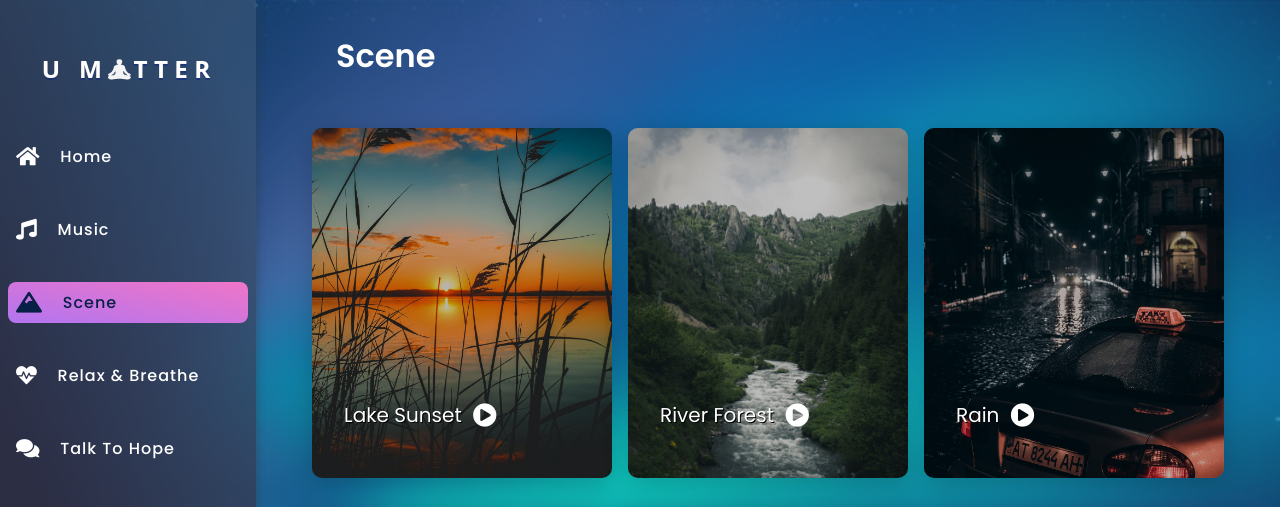
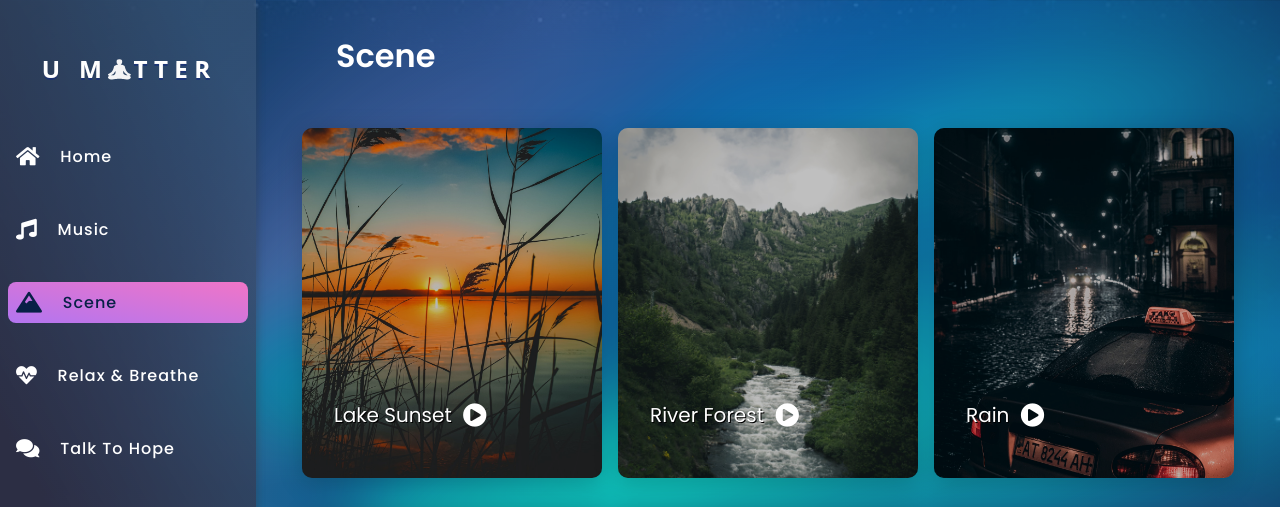
Before and after one commit to mann2moon/meditation-app, a plain HTML site: page scene.html in a window 1280 px wide. Shown: the top 507 px of the page. Drawn offline with Linux system fonts and the light colour scheme; grey boxes are pictures that could not be loaded.

Commit message:
meditation-app

```diff
--- a/css/style.css
+++ b/css/style.css
@@ -959,6 +959,7 @@ a {
 }
 .scene-cards {
   max-width: 300px;
+  width: 300px;
   height: 350px;
   border-radius: 10px;
   z-index: 1;
@@ -966,6 +967,11 @@ a {
   box-shadow: 0 5px 25px rgba(0 0 0 / 20%);
   transition: 0.3s ease;
   margin: 1rem 0.5rem;
+}
+.scene-cards img {
+  height: 100%;
+  width: 100%;
+  object-fit: cover;
 }
 .scene-cards:hover {
   transform: translateY(-5px);
```
